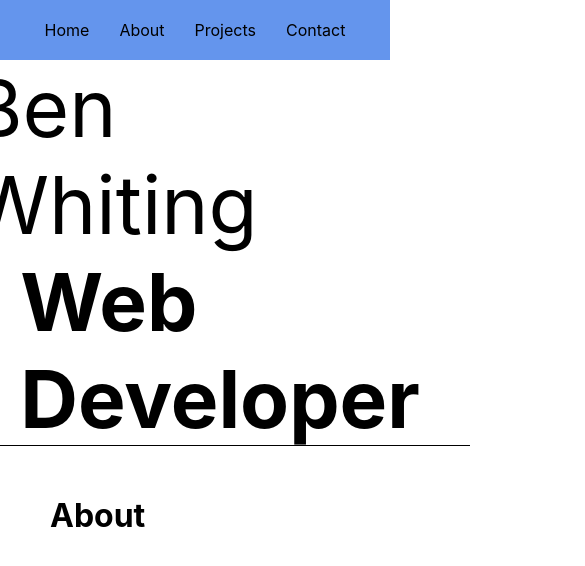
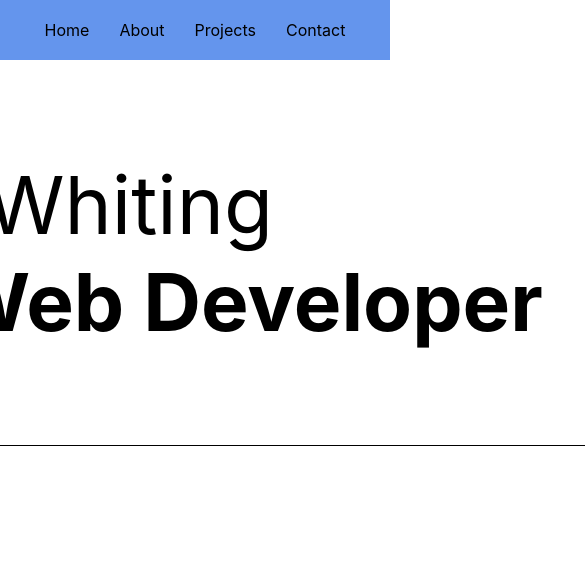
Before and after one commit to benzelcurry/portfolio, a React (Create React App) app: page / in a window 390 px wide. Shown: the top 566 px of the page, 585 px wide, since content can reach past the window. Built offline with nearby package versions, Linux system fonts and the light colour scheme.

Commit message:
Add media query for title

```diff
--- a/src/components/App.js
+++ b/src/components/App.js
@@ -9,8 +9,10 @@ const App = () => {
   return (
     <div className='app-container'>
       <Nav />
-      <Title />
-      <About />
+      <div className="content">
+        <Title />
+        <About />
+      </div>
     </div>
   );
 }
--- a/src/stylesheets/App.css
+++ b/src/stylesheets/App.css
@@ -1,4 +1,17 @@
 .app-container {
   display: flex;
   flex-direction: column;
+  align-items: center;
 }
+
+.content {
+  display: flex;
+  flex-direction: column;
+  width: 1200px;
+}
+
+@media (max-width: 1000px) {
+  .content {
+    width: 800px;
+  }
+}
--- a/src/stylesheets/Nav.css
+++ b/src/stylesheets/Nav.css
@@ -2,6 +2,7 @@
   display: flex;
   justify-content: center;
   align-items: center;
+  width: 100%;
   height: 60px;
   gap: 30px;
   background-color: #6495ED;
--- a/src/stylesheets/Title.css
+++ b/src/stylesheets/Title.css
@@ -3,14 +3,23 @@
   display: flex;
   flex-direction: column;
   justify-content: center;
+  align-items: center;
   padding: 50px;
   font-size: 5rem;
   height: 285px;
+  width: 1200px;
   overflow: hidden;
   border-bottom: solid 1px black;
 }
 
+@media (max-width: 1000px) {
+  .title-container {
+    width: 700px;
+  }
+}
+
 .name {
+  margin-left: -300px;
   animation: 2s slide-down ease-out;
 }
 
@@ -27,6 +36,7 @@
 }
 
 .position {
+  margin-left: 50px;
   font-weight: bold;
   padding-left: 50px;
   animation: 2s slide-up ease-in;
```
